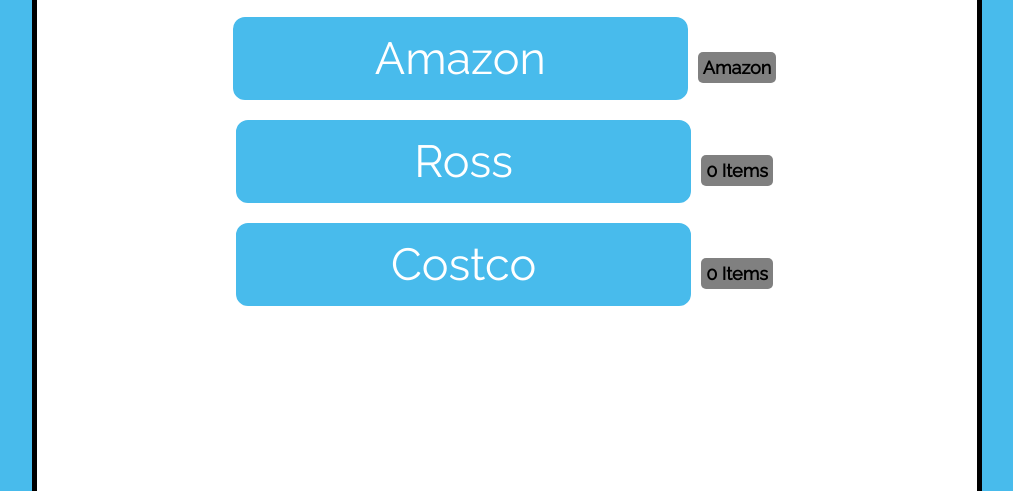
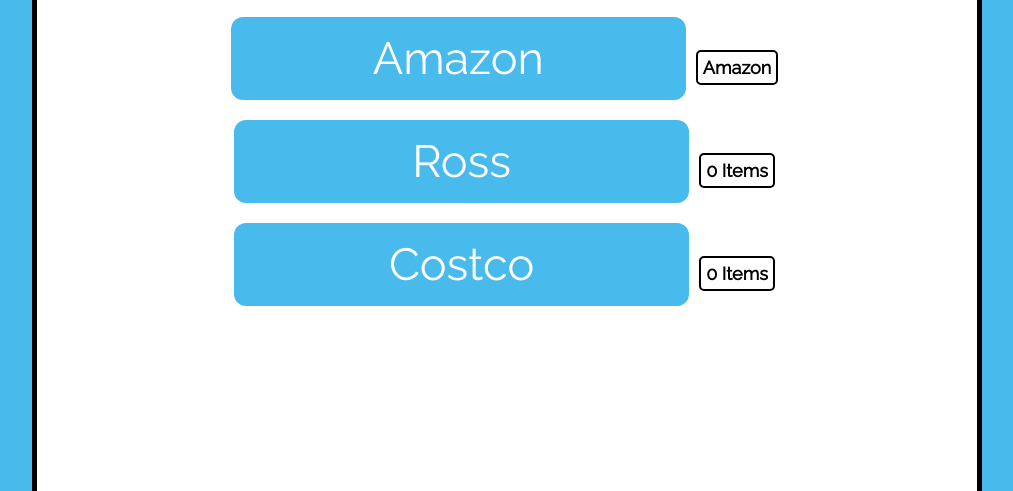
Before and after one commit to favaroj/shopping-list, a website: page index.html in a window 1280 px wide. Shown: the part 740-1231 px from the top of the page, without its empty margins (133-1146 px from the left). Drawn offline with Linux system fonts and the light colour scheme; no server answers.

Commit message:
fixed counter display

```diff
--- a/css/app.css
+++ b/css/app.css
@@ -58,10 +58,11 @@
 	height: 10px;
 	margin: 5px;
 	padding: 5px;
-	border: 2px;
+	border: 2px solid black;
 	border-radius: 5px;
 	display: inline;
 	font-style: bold;
+	background-color: white;
 }
 
 #editBtn, #deleteBtn {
```
